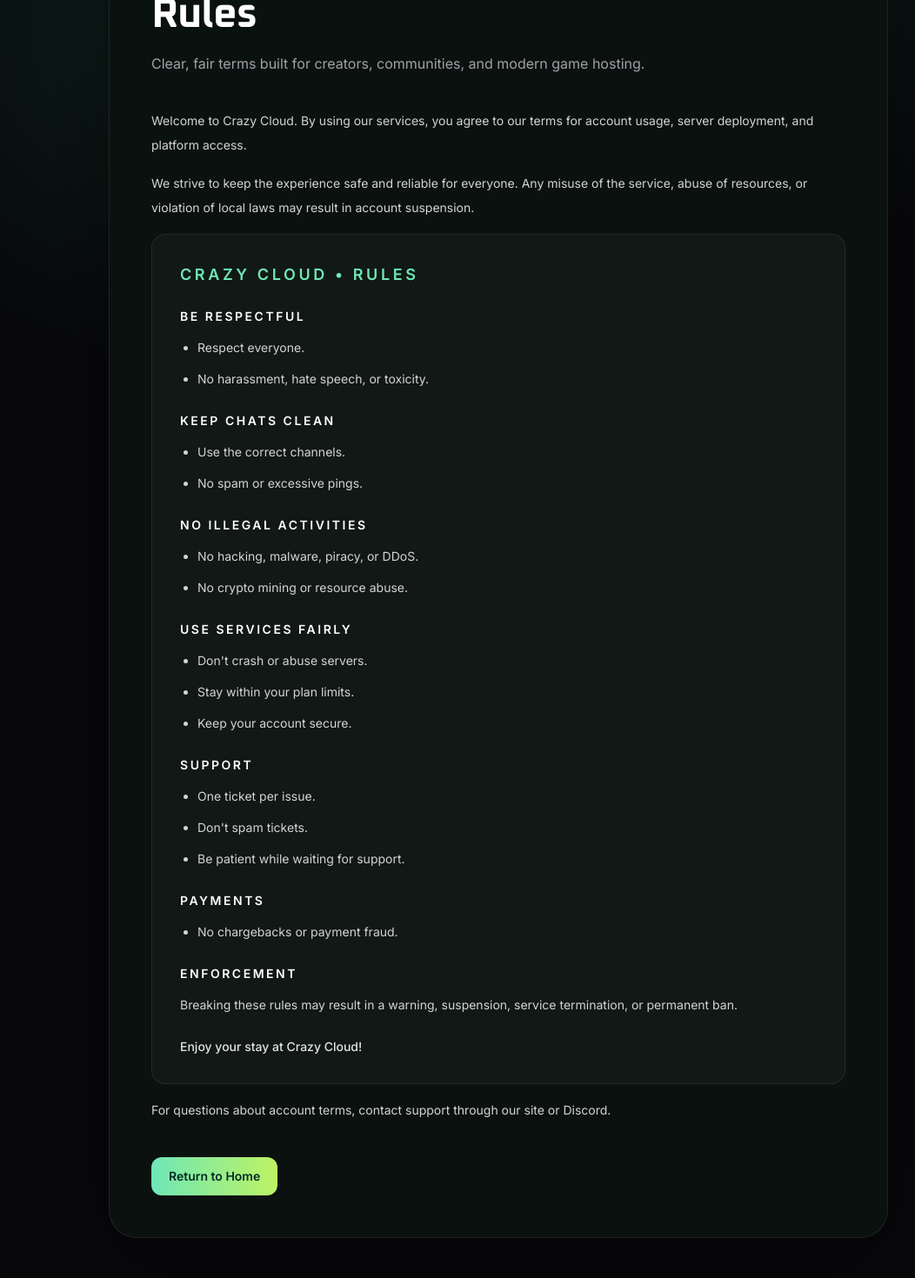
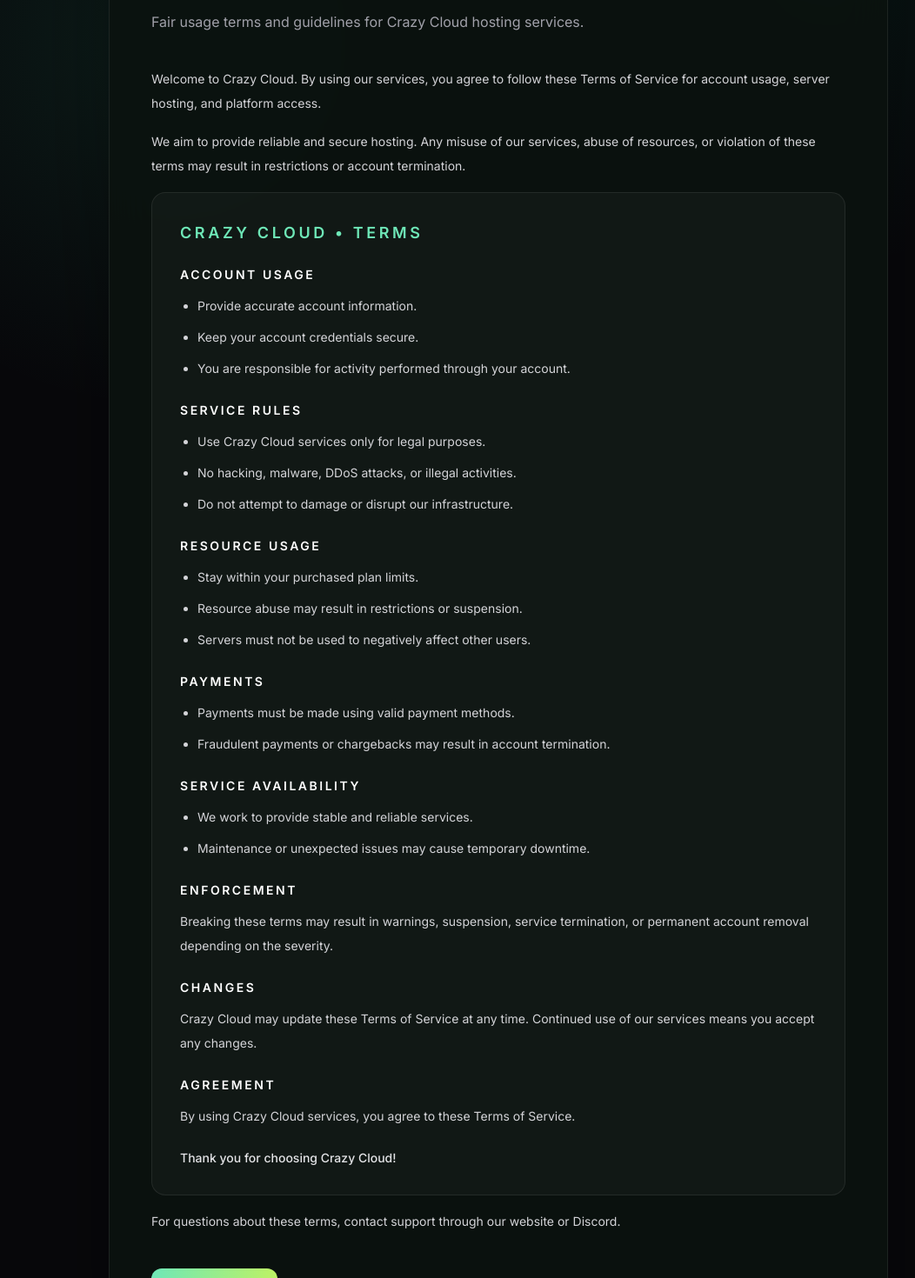
Before and after one commit to UnknownX-D/Crazy-Cloud, a React (Vite) app: page /terms in a window 1280 px wide. Shown: the part 360-1830 px from the top of the page at 87% size, without its empty margins (67-1119 px from the left). Built offline with nearby package versions, Linux system fonts and the light colour scheme.

Commit message:
Updated site

```diff
--- a/src/pages/TermsPage.tsx
+++ b/src/pages/TermsPage.tsx
@@ -2,72 +2,153 @@
 
 export default function TermsPage() {
   return (
-    <StaticPage title="Terms of Service & Community Rules" description="Clear, fair terms built for creators, communities, and modern game hosting." >
-      <p>Welcome to Crazy Cloud. By using our services, you agree to our terms for account usage, server deployment, and platform access.</p>
-      <p>We strive to keep the experience safe and reliable for everyone. Any misuse of the service, abuse of resources, or violation of local laws may result in account suspension.</p>
+    <StaticPage
+      title="Terms of Service"
+      description="Fair usage terms and guidelines for Crazy Cloud hosting services."
+    >
+
+      <p>
+        Welcome to Crazy Cloud. By using our services, you agree to follow these
+        Terms of Service for account usage, server hosting, and platform access.
+      </p>
+
+      <p>
+        We aim to provide reliable and secure hosting. Any misuse of our
+        services, abuse of resources, or violation of these terms may result in
+        restrictions or account termination.
+      </p>
+
 
       <div className="rounded-2xl border border-white/[.08] bg-white/[.03] p-6 sm:p-8">
-        <h2 className="text-lg font-semibold uppercase tracking-[.2em] text-emerald-300">Crazy Cloud • Rules</h2>
+
+        <h2 className="text-lg font-semibold uppercase tracking-[.2em] text-emerald-300">
+          Crazy Cloud • Terms
+        </h2>
+
+
         <div className="mt-6 space-y-6">
+
+
           <section>
-            <h3 className="text-sm font-semibold uppercase tracking-[.18em] text-white">Be Respectful</h3>
+            <h3 className="text-sm font-semibold uppercase tracking-[.18em] text-white">
+              Account Usage
+            </h3>
+
             <ul className="mt-3 list-disc space-y-2 pl-5 text-zinc-300">
-              <li>Respect everyone.</li>
-              <li>No harassment, hate speech, or toxicity.</li>
+              <li>Provide accurate account information.</li>
+              <li>Keep your account credentials secure.</li>
+              <li>You are responsible for activity performed through your account.</li>
             </ul>
           </section>
 
+
+
           <section>
-            <h3 className="text-sm font-semibold uppercase tracking-[.18em] text-white">Keep Chats Clean</h3>
+            <h3 className="text-sm font-semibold uppercase tracking-[.18em] text-white">
+              Service Rules
+            </h3>
+
             <ul className="mt-3 list-disc space-y-2 pl-5 text-zinc-300">
-              <li>Use the correct channels.</li>
-              <li>No spam or excessive pings.</li>
+              <li>Use Crazy Cloud services only for legal purposes.</li>
+              <li>No hacking, malware, DDoS attacks, or illegal activities.</li>
+              <li>Do not attempt to damage or disrupt our infrastructure.</li>
             </ul>
           </section>
 
+
+
           <section>
-            <h3 className="text-sm font-semibold uppercase tracking-[.18em] text-white">No Illegal Activities</h3>
+            <h3 className="text-sm font-semibold uppercase tracking-[.18em] text-white">
+              Resource Usage
+            </h3>
+
             <ul className="mt-3 list-disc space-y-2 pl-5 text-zinc-300">
-              <li>No hacking, malware, piracy, or DDoS.</li>
-              <li>No crypto mining or resource abuse.</li>
+              <li>Stay within your purchased plan limits.</li>
+              <li>Resource abuse may result in restrictions or suspension.</li>
+              <li>Servers must not be used to negatively affect other users.</li>
             </ul>
           </section>
 
+
+
           <section>
-            <h3 className="text-sm font-semibold uppercase tracking-[.18em] text-white">Use Services Fairly</h3>
+            <h3 className="text-sm font-semibold uppercase tracking-[.18em] text-white">
+              Payments
+            </h3>
+
             <ul className="mt-3 list-disc space-y-2 pl-5 text-zinc-300">
-              <li>Don&apos;t crash or abuse servers.</li>
-              <li>Stay within your plan limits.</li>
-              <li>Keep your account secure.</li>
+              <li>Payments must be made using valid payment methods.</li>
+              <li>Fraudulent payments or chargebacks may result in account termination.</li>
             </ul>
           </section>
 
+
+
           <section>
-            <h3 className="text-sm font-semibold uppercase tracking-[.18em] text-white">Support</h3>
+            <h3 className="text-sm font-semibold uppercase tracking-[.18em] text-white">
+              Service Availability
+            </h3>
+
             <ul className="mt-3 list-disc space-y-2 pl-5 text-zinc-300">
-              <li>One ticket per issue.</li>
-              <li>Don&apos;t spam tickets.</li>
-              <li>Be patient while waiting for support.</li>
+              <li>We work to provide stable and reliable services.</li>
+              <li>Maintenance or unexpected issues may cause temporary downtime.</li>
             </ul>
           </section>
 
+
+
           <section>
-            <h3 className="text-sm font-semibold uppercase tracking-[.18em] text-white">Payments</h3>
-            <ul className="mt-3 list-disc space-y-2 pl-5 text-zinc-300">
-              <li>No chargebacks or payment fraud.</li>
-            </ul>
+            <h3 className="text-sm font-semibold uppercase tracking-[.18em] text-white">
+              Enforcement
+            </h3>
+
+            <p className="mt-3 text-zinc-300">
+              Breaking these terms may result in warnings, suspension, service
+              termination, or permanent account removal depending on the severity.
+            </p>
           </section>
 
+
+
           <section>
-            <h3 className="text-sm font-semibold uppercase tracking-[.18em] text-white">Enforcement</h3>
-            <p className="mt-3 text-zinc-300">Breaking these rules may result in a warning, suspension, service termination, or permanent ban.</p>
+            <h3 className="text-sm font-semibold uppercase tracking-[.18em] text-white">
+              Changes
+            </h3>
+
+            <p className="mt-3 text-zinc-300">
+              Crazy Cloud may update these Terms of Service at any time.
+              Continued use of our services means you accept any changes.
+            </p>
           </section>
+
+
+
+          <section>
+            <h3 className="text-sm font-semibold uppercase tracking-[.18em] text-white">
+              Agreement
+            </h3>
+
+            <p className="mt-3 text-zinc-300">
+              By using Crazy Cloud services, you agree to these Terms of Service.
+            </p>
+          </section>
+
+
         </div>
 
-        <p className="mt-6 text-sm font-medium text-zinc-200">Enjoy your stay at Crazy Cloud!</p>
+
+        <p className="mt-6 text-sm font-medium text-zinc-200">
+          Thank you for choosing Crazy Cloud!
+        </p>
+
       </div>
 
-      <p className="mt-8">For questions about account terms, contact support through our site or Discord.</p>
+
+      <p className="mt-8">
+        For questions about these terms, contact support through our website or Discord.
+      </p>
+
+
     </StaticPage>
   )
 }
```
